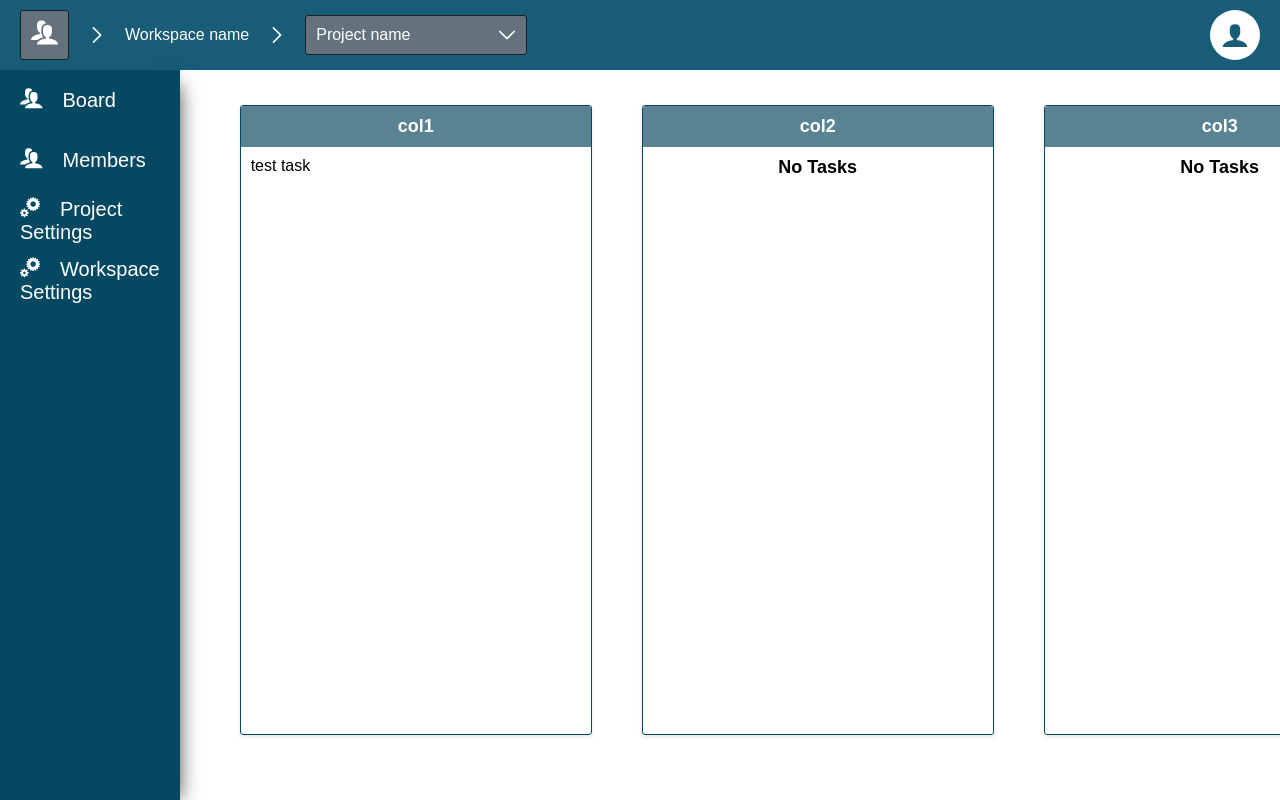
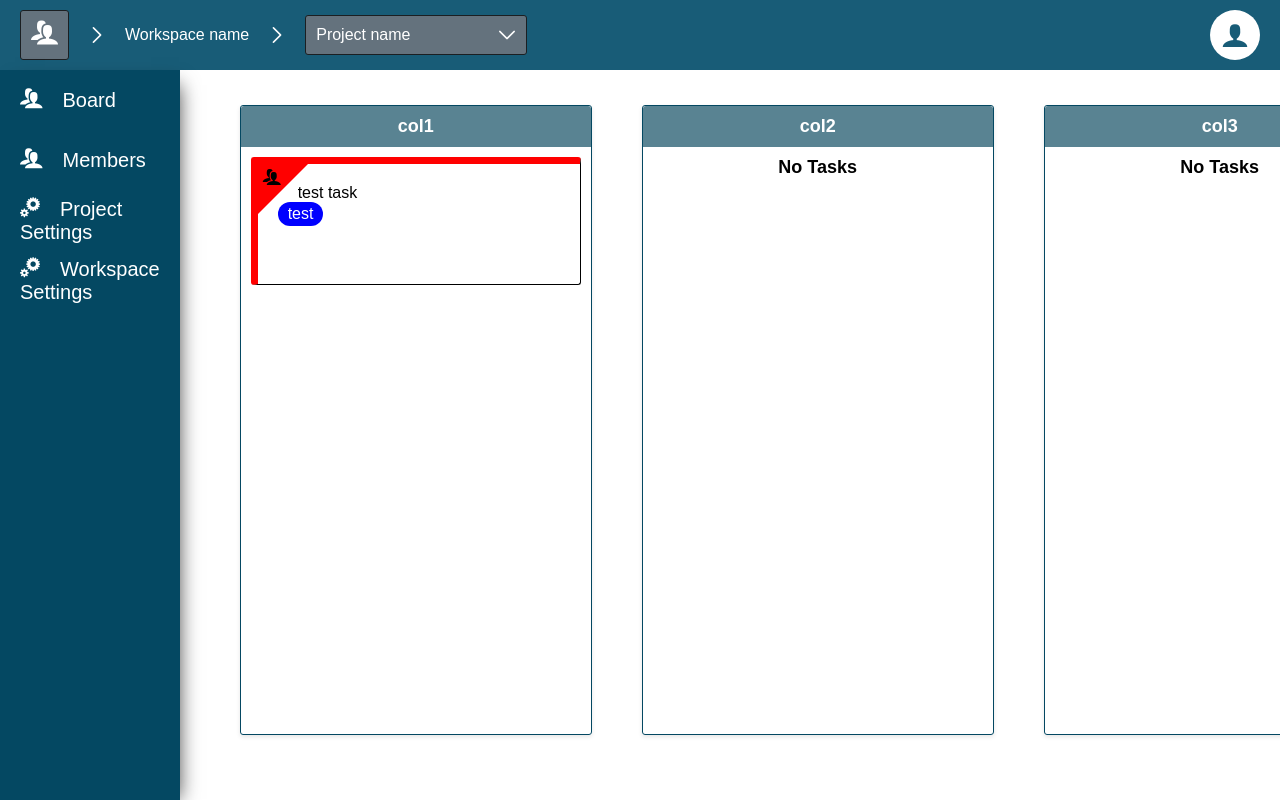
Before and after one commit to Lendruk/AppUntitledApiLibrary, a React (Create React App) app in the folder frontend/: page / in a window 1280 px wide. Shown: the top 800 px of the page. Built offline with nearby package versions, Linux system fonts and the light colour scheme; a web font is replaced by a local one.

Commit message:
wip task

```diff
--- a/frontend/src/components/Task/index.js
+++ b/frontend/src/components/Task/index.js
@@ -12,7 +12,18 @@ export class Task extends React.Component {
     render() {
         const { task } = this.props;
         return (
-        <Styles.Task>{task.title}</Styles.Task>
+        <Styles.Task>
+            <Styles.Poly >
+                <span className="moon-users" />
+                <svg width="50" height="50">
+                    <polygon points="0,0 50,0 0,50" />
+                </svg>
+            </Styles.Poly>
+            <Styles.TaskTitle>{task.title}</Styles.TaskTitle>
+            <Styles.Tags>
+                <Styles.Tag>test</Styles.Tag>
+            </Styles.Tags>
+        </Styles.Task>
         )
     }
 
--- a/frontend/src/components/Task/styles.js
+++ b/frontend/src/components/Task/styles.js
@@ -1,5 +1,43 @@
 import styled from 'styled-components';
 
 export const Task = styled.div`
+    border: 1px solid black;
+    border-radius: 3px;
+    border-left: 7px solid red;
+    border-top: 7px solid red;
+    min-height: 120px;
+    position: relative;
 
+    cursor: pointer;
 `;
+
+export const Poly = styled.div`
+    height: 20px;
+    width: 20px;
+    position: relative;
+    .moon-users {
+        position: absolute;
+        top: 5px;
+        left: 5px;
+    }
+    background: red;
+    svg {
+        fill:red;
+    }
+`;
+
+export const TaskTitle = styled.div`
+    margin-left: 40px;
+`;
+
+export const Tags = styled.div`
+    padding: 0px 20px;
+    display: flex;
+`;
+
+export const Tag = styled.div`
+    background: blue;
+    color:white;
+    padding: 3px 10px;
+    border-radius: 15px;
+`;
```
